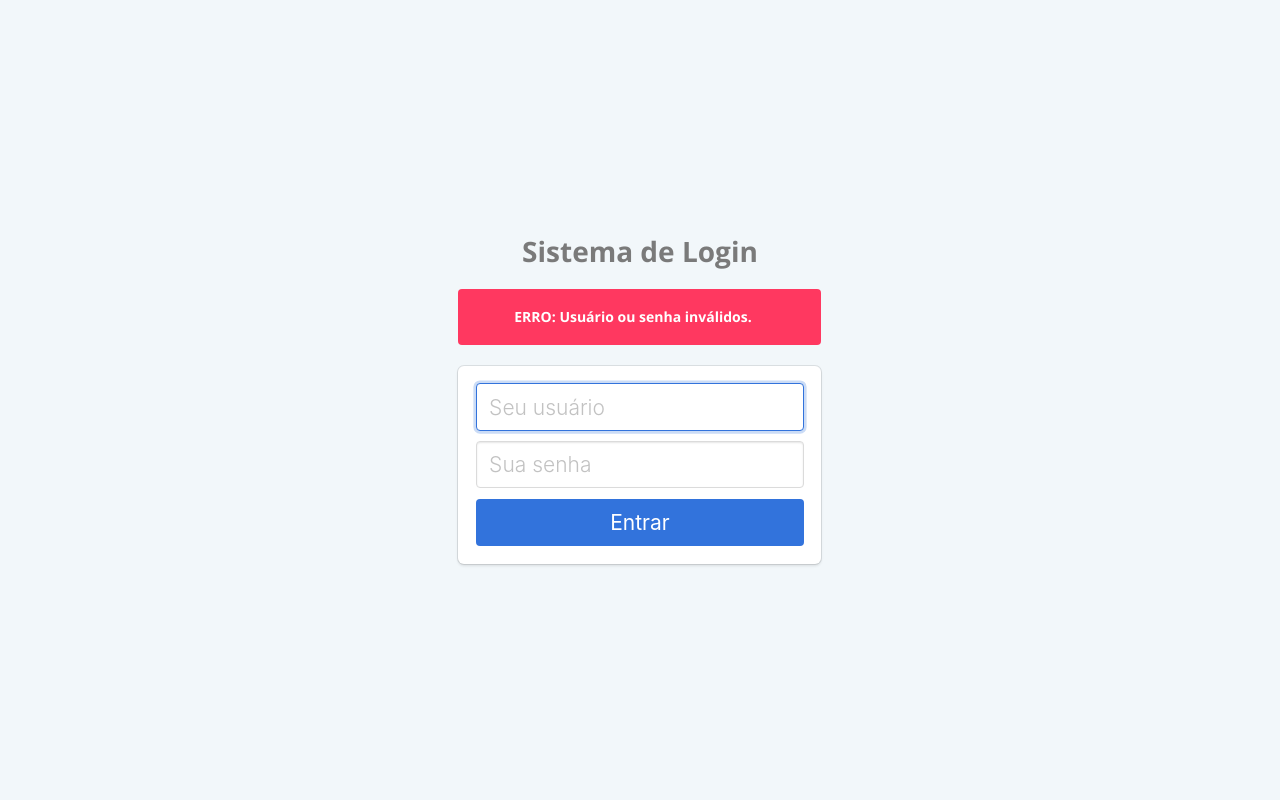
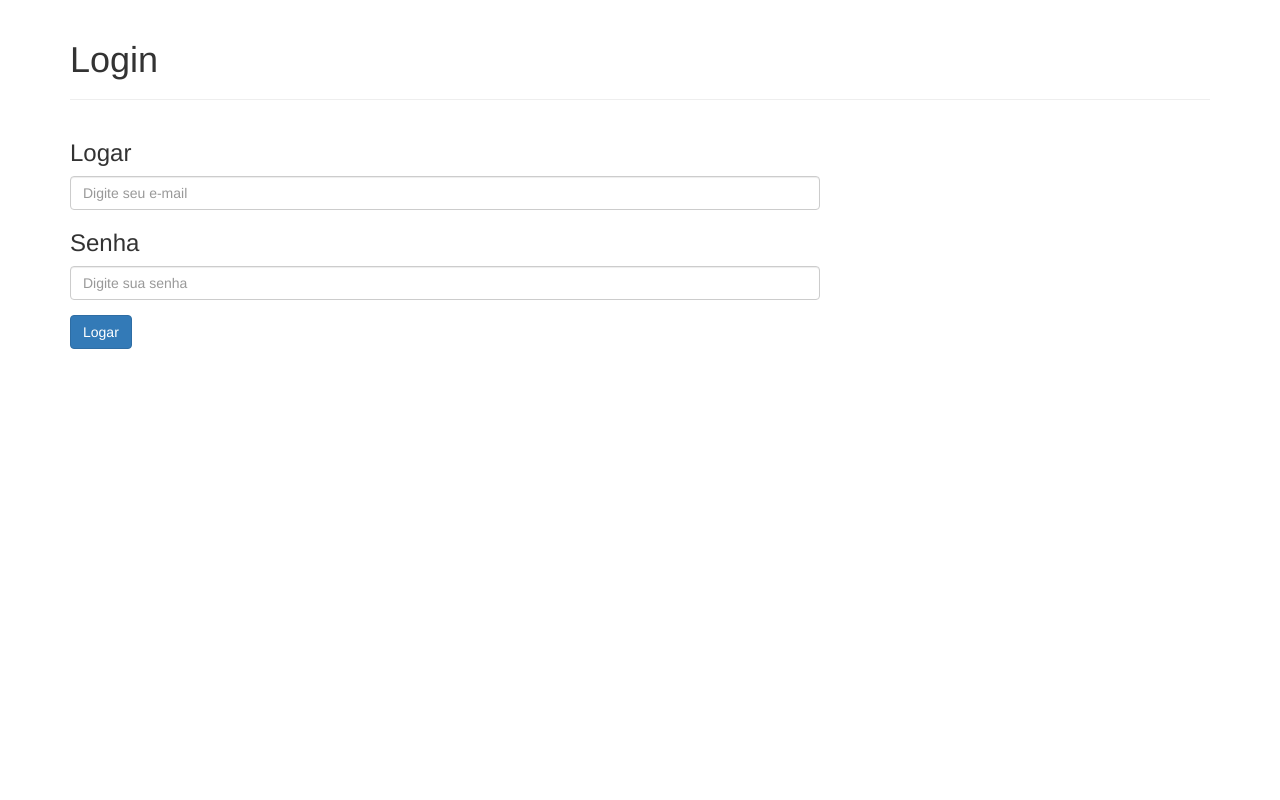
Before and after one commit to leleors07/CONTROLE-DE-ESTOQUE, a PHP site: page /login.php in a window 1280 px wide. Run offline with PHP 8.4, Linux system fonts and the light colour scheme.

Commit message:
tela de login, tela princial, e tela de cadastro de fornecedor responsilvel

```diff
--- a/login.php
+++ b/login.php
@@ -12,47 +12,35 @@ if(!$conexao){
 ?>
 <!DOCTYPE html>
 <html>
+    <head>
+        <meta name="charset" content="utf-8" />
+		<meta name = "viewport" content = "width=device-width, initial-scale=1.0" />
+         <title>Cad_Fornecedores</title>
+		 <link href="css/bootstrap.min.css" rel="stylesheet" type="text/css" />
+		 <script type="text/javascript" src="js/jquery-3.3.1.min.js"></script>
+         <script type="text/javascript" src="js/bootstrap.min.js"></script>
+    </head>
+    <body>
 
-<head>
-    <meta charset="utf-8">
-    <meta http-equiv="X-UA-Compatible" content="IE=edge">
-    <meta name="viewport" content="width=device-width, initial-scale=1">
-    <title>SISTEMA DE LOGIN</title>
-    <link href="https://fonts.googleapis.com/css?family=Open+Sans:300,400,700" rel="stylesheet">
-    <link rel="stylesheet" href="css/bulma.min.css" />
-    <link rel="stylesheet" type="text/css" href="css/login.css">
-</head>
+               <div class="container">
+               <div class="page-header">
+               <h1>Login</h1>
+               </div>
+               <div class="row">
+               <div class="col-sm-8">
+               <h3>Logar</h3>
+               <form>
 
-<body>
-    <section class="hero is-success is-fullheight">
-        <div class="hero-body">
-            <div class="container has-text-centered">
-                <div class="column is-4 is-offset-4">
-                    <h3 class="title has-text-grey">Sistema de Login</h3>
-                    <div class="notification is-danger">
-                      <p>ERRO: Usuário ou senha inválidos.</p>
-                    </div>
-                    <div class="box">
-                        <form action="login.php" method="POST">
-                            <div class="field">
-                                <div class="control">
-                                    <input name="usuario" name="text" class="input is-large" placeholder="Seu usuário" autofocus="">
-                                </div>
-                            </div>
+                  <div class="form-group">
+                  <input type="email" class="form-control" id="email" placeholder="Digite seu e-mail"
+                  </div>
+                  <div class="form-group">
+                  <h3>Senha</h3>
 
-                            <div class="field">
-                                <div class="control">
-                                    <input name="senha" class="input is-large" type="password" placeholder="Sua senha">
-                                </div>
-                            </div>
-                            <button type="submit" class="button is-block is-link is-large is-fullwidth">Entrar</button>
+                  <div class="form-group">
+                  <input type="password" class="form-control" id="cnpj" placeholder="Digite sua senha">
+                  </div>
 
-                        </form>
-                    </div>
-                </div>
-            </div>
-        </div>
-    </section>
-</body>
-
-</html>
+                  <button type="submit" class="btn btn-primary">Logar</button>
+              </form>
+              <div class="form-group mb-3">
```
Also changed, not shown: index.PHP (+35 -32 lines), telaprincipal.php (added, +42 -0 lines).
